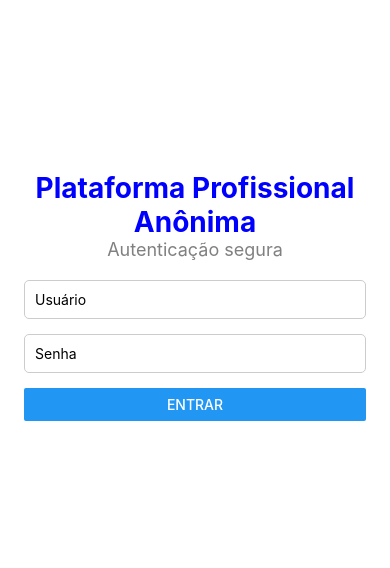
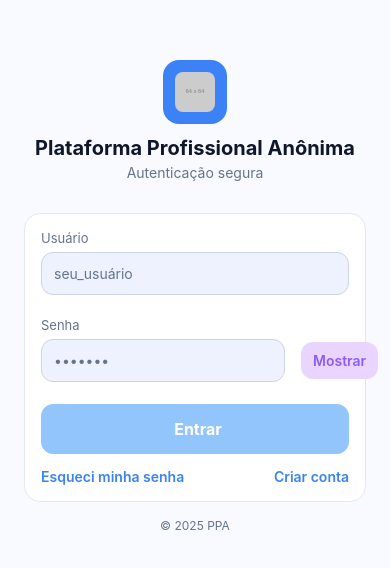
Before and after one commit to helosantosdesousa/helosantosdesousa-Plataforma-Profissional-Anonima-React, a React Native app: screen /LoginPage in a window 390 px wide. Shown: the part 126-694 px from the top of the page. Built offline with nearby package versions, Linux system fonts and the light colour scheme.

Commit message:
refactor - enhance UI and improve login functionality

```diff
--- a/App.tsx
+++ b/App.tsx
@@ -1,6 +1,6 @@
 import React from "react";
-import { StyleSheet } from "react-native";
-import { NavigationContainer } from "@react-navigation/native";
+import { StyleSheet, StatusBar, Platform } from "react-native";
+import { NavigationContainer, DefaultTheme, Theme } from "@react-navigation/native";
 import { createNativeStackNavigator } from "@react-navigation/native-stack";
 import { GestureHandlerRootView } from "react-native-gesture-handler";
 
@@ -18,17 +18,51 @@ export type RootStackParamList = {
   PerfilPage: { nome?: string; bio?: string; habilidades?: string[]; email?: string; empresa?: string };
 };
 
+const PALETTE = {
+  primary: "#3B82F6",
+  background: "#F8FAFF",
+  textOnPrimary: "#FFFFFF",
+};
+
+const AppTheme: Theme = {
+  ...DefaultTheme,
+  colors: {
+    ...DefaultTheme.colors,
+    primary: PALETTE.primary,
+    background: PALETTE.background,
+    card: PALETTE.primary,
+    text: "#111827",
+    border: "#E5E7EB",
+    notification: "#60A5FA",
+  },
+};
+
 const Stack = createNativeStackNavigator<RootStackParamList>();
 
 export default function App() {
   return (
     <GestureHandlerRootView style={styles.container}>
-      <NavigationContainer>
-        <Stack.Navigator initialRouteName="LoginPage">
+      <StatusBar
+        barStyle="light-content"
+        backgroundColor={PALETTE.primary}
+        translucent={false}
+      />
+      <NavigationContainer theme={AppTheme}>
+        <Stack.Navigator
+          initialRouteName="LoginPage"
+          screenOptions={{
+            headerStyle: { backgroundColor: PALETTE.primary },
+            headerTintColor: PALETTE.textOnPrimary,
+            headerTitleStyle: { fontWeight: "700" },
+            headerTitleAlign: "center",
+            contentStyle: { backgroundColor: PALETTE.background },
+            headerLargeTitle: Platform.OS === "ios",
+          }}
+        >
           <Stack.Screen name="LoginPage" component={LoginPage} options={{ headerShown: false }} />
           <Stack.Screen name="FeedPage" component={FeedPage} options={{ title: "Feed" }} />
           <Stack.Screen name="MatchmakingPage" component={MatchmakingPage} options={{ title: "Matchmaking" }} />
-          <Stack.Screen name="ChatPage" component={ChatPage} options={{ title: "Chat"}}/>
+          <Stack.Screen name="ChatPage" component={ChatPage} options={{ title: "Chat" }} />
           <Stack.Screen name="PerfilPage" component={PerfilPage} options={{ title: "Perfil" }} />
         </Stack.Navigator>
       </NavigationContainer>
@@ -37,5 +71,5 @@ export default function App() {
 }
 
 const styles = StyleSheet.create({
-  container: { flex: 1 },
+  container: { flex: 1, backgroundColor: PALETTE.background },
 });
--- a/components/BottomBar.tsx
+++ b/components/BottomBar.tsx
@@ -1,4 +1,5 @@
-import { View, Text, TouchableOpacity, StyleSheet } from "react-native";
+import React from "react";
+import { View, Text, TouchableOpacity, StyleSheet, Platform } from "react-native";
 import { useSafeAreaInsets } from "react-native-safe-area-context";
 import { NativeStackNavigationProp } from "@react-navigation/native-stack";
 import { useNavigation } from "@react-navigation/native";
@@ -14,57 +15,100 @@ export default function BottomBar({ nomeUsuario, onReloadFeed }: BottomBarProps)
   const navigation = useNavigation<NativeStackNavigationProp<RootStackParamList>>();
 
   return (
-    <View style={[styles.bottomBar, { paddingBottom: insets.bottom }]}>
+    <View style={[styles.wrapper, { paddingBottom: Math.max(insets.bottom, 8) }]}>
+      <View style={styles.bottomBar}>
         <TouchableOpacity
-        style={[styles.bottomButton, { backgroundColor: "blue" }]}
+          activeOpacity={0.85}
+          style={[styles.bottomButton, styles.btnBlue]}
           onPress={onReloadFeed || (() => navigation.navigate("FeedPage", { nome: nomeUsuario }))}
         >
           <Text style={styles.bottomButtonText}>Feed</Text>
         </TouchableOpacity>
 
         <TouchableOpacity
-        style={[styles.bottomButton, { backgroundColor: "green" }]}
+          activeOpacity={0.85}
+          style={[styles.bottomButton, styles.btnGreen]}
           onPress={() => navigation.navigate("MatchmakingPage", { nomeUsuario })}
         >
           <Text style={styles.bottomButtonText}>Match</Text>
         </TouchableOpacity>
 
         <TouchableOpacity
-        style={[styles.bottomButton, { backgroundColor: "purple" }]}
+          activeOpacity={0.85}
+          style={[styles.bottomButton, styles.btnPurple]}
           onPress={() => navigation.navigate("ChatPage")}
         >
           <Text style={styles.bottomButtonText}>Chat</Text>
         </TouchableOpacity>
 
         <TouchableOpacity
-        style={[styles.bottomButton, { backgroundColor: "orange" }]}
+          activeOpacity={0.85}
+          style={[styles.bottomButton, styles.btnPink]}
           onPress={() => navigation.navigate("PerfilPage", { nome: nomeUsuario })}
         >
           <Text style={styles.bottomButtonText}>Perfil</Text>
         </TouchableOpacity>
       </View>
+    </View>
   );
 }
 
 const styles = StyleSheet.create({
-  bottomBar: {
+  wrapper: {
     position: "absolute",
-    bottom: 0,
     left: 0,
     right: 0,
+    bottom: 0,
+    backgroundColor: "#fff",
+    ...Platform.select({
+      ios: {
+        shadowColor: "#000",
+        shadowOpacity: 0.12,
+        shadowOffset: { width: 0, height: -2 },
+        shadowRadius: 6,
+      },
+      android: {
+        elevation: 12,
+      },
+    }),
+  },
+  bottomBar: {
     flexDirection: "row",
-    justifyContent: "space-around",
-    paddingVertical: 12,
-    borderTopWidth: 1,
-    borderTopColor: "#ccc",
+    alignItems: "center",
+    justifyContent: "space-between",
+    paddingVertical: 10,
+    paddingHorizontal: 10,
+    borderTopWidth: StyleSheet.hairlineWidth,
+    borderTopColor: "#e5e5e5",
     backgroundColor: "#fff",
   },
   bottomButton: {
     flex: 1,
-    marginHorizontal: 4,
-    paddingVertical: 12,
-    borderRadius: 8,
+    marginHorizontal: 6,
+    paddingVertical: 14,
+    borderRadius: 12,
     alignItems: "center",
+    justifyContent: "center",
+    ...Platform.select({
+      ios: {
+        shadowColor: "#000",
+        shadowOpacity: 0.1,
+        shadowOffset: { width: 0, height: 2 },
+        shadowRadius: 4,
       },
-  bottomButtonText: { color: "#fff", fontWeight: "bold", fontSize: 16 },
+      android: {
+        elevation: 3,
+      },
+    }),
+  },
+
+  btnBlue: { backgroundColor: "#3B82F6" },
+  btnGreen: { backgroundColor: "#10B981" },
+  btnPurple: { backgroundColor: "#8B5CF6" },
+  btnPink: { backgroundColor: "#EC4899" },
+  bottomButtonText: {
+    color: "#fff",
+    fontWeight: "bold",
+    fontSize: 16,
+  },
 });
--- a/pages/LoginPage.tsx
+++ b/pages/LoginPage.tsx
@@ -1,94 +1,315 @@
+// LoginPage.tsx
 import React, { useState } from "react";
-import { View, Text, TextInput, Button, ActivityIndicator, StyleSheet, Alert, Platform } from "react-native";
+import {
+  View,
+  Text,
+  TextInput,
+  TouchableOpacity,
+  ActivityIndicator,
+  StyleSheet,
+  Alert,
+  Platform,
+  KeyboardAvoidingView,
+  Keyboard,
+  Image,
+} from "react-native";
 import { NativeStackNavigationProp } from "@react-navigation/native-stack";
 import { RootStackParamList } from "../App";
 
-type LoginScreenNavigationProp = NativeStackNavigationProp<
-  RootStackParamList,
-  "LoginPage"
->;
+type LoginScreenNavigationProp = NativeStackNavigationProp<RootStackParamList, "LoginPage">;
 
 type Props = {
   navigation: LoginScreenNavigationProp;
+};
+
+const PALETTE = {
+  primary: "#3B82F6",
+  primaryDark: "#2563EB",
+  accent: "#8B5CF6",
+  bg: "#F8FAFF",
+  text: "#0F172A",
+  subtext: "#64748B",
+  inputBg: "#EEF2FF",
+  inputBorder: "#CBD5E1",
+  white: "#FFFFFF",
 };
 
 export default function LoginPage({ navigation }: Props) {
   const [usuario, setUsuario] = useState<string>("");
   const [senha, setSenha] = useState<string>("");
   const [loading, setLoading] = useState<boolean>(false);
+  const [showPassword, setShowPassword] = useState<boolean>(false);
+
+  const isDisabled = !usuario.trim() || !senha.trim();
 
   const handleLogin = async () => {
+    if (isDisabled) return;
     setLoading(true);
-
     await new Promise((resolve) => setTimeout(resolve, 1000));
-
     if (usuario === "admin" && senha === "123") {
       setLoading(false);
       navigation.replace("FeedPage", { nome: usuario });
     } else {
       setLoading(false);
-
+      const msg = "Erro no login: Usuário ou senha inválidos.";
       if (Platform.OS === "web") {
-      window.alert("Erro no login: Usuário ou senha inválidos.");
+        window.alert(msg);
       } else {
         Alert.alert("Erro no login", "Usuário ou senha inválidos.");
       }
     }
   };
 
-
   return (
+    <KeyboardAvoidingView
+      style={{ flex: 1, backgroundColor: PALETTE.bg }}
+      behavior={Platform.OS === "ios" ? "padding" : undefined}
+    >
+      <View style={{ flex: 1 }}>
+        <TouchableOpacity activeOpacity={1} style={StyleSheet.absoluteFill} onPress={Keyboard.dismiss} />
         <View style={styles.container}>
+          <View style={styles.header}>
+            <View style={styles.logo}>
+              <Image
+                source={{ uri: "https://via.placeholder.com/64" }}
+                style={{ width: 40, height: 40, borderRadius: 8 }}
+                resizeMode="cover"
+              />
+            </View>
             <Text style={styles.title}>Plataforma Profissional Anônima</Text>
             <Text style={styles.subtitle}>Autenticação segura</Text>
+          </View>
 
+          <View style={styles.card}>
+            <View style={styles.inputWrapper}>
+              <Text style={styles.inputLabel}>Usuário</Text>
               <TextInput
                 style={styles.input}
-        placeholder="Usuário"
+                placeholder="seu_usuário"
+                placeholderTextColor={PALETTE.subtext}
                 value={usuario}
                 onChangeText={setUsuario}
+                autoCapitalize="none"
+                autoCorrect={false}
+                returnKeyType="next"
+                accessibilityLabel="Campo de usuário"
               />
+            </View>
+
+            <View style={styles.inputWrapper}>
+              <Text style={styles.inputLabel}>Senha</Text>
+              <View style={styles.passwordRow}>
                 <TextInput
-        style={styles.input}
-        placeholder="Senha"
-        secureTextEntry
+                  style={[styles.input, { flex: 1, marginBottom: 0 }]}
+                  placeholder="•••••••"
+                  placeholderTextColor={PALETTE.subtext}
+                  secureTextEntry={!showPassword}
                   value={senha}
                   onChangeText={setSenha}
+                  autoCapitalize="none"
+                  returnKeyType="done"
+                  onSubmitEditing={handleLogin}
+                  accessibilityLabel="Campo de senha"
                 />
+                <TouchableOpacity
+                  onPress={() => setShowPassword((s) => !s)}
+                  style={styles.showBtn}
+                  activeOpacity={0.8}
+                  accessibilityRole="button"
+                  accessibilityLabel={showPassword ? "Ocultar senha" : "Mostrar senha"}
+                >
+                  <Text style={styles.showBtnText}>{showPassword ? "Ocultar" : "Mostrar"}</Text>
+                </TouchableOpacity>
+              </View>
+            </View>
 
             {loading ? (
-        <ActivityIndicator size="large" color="#0000ff" />
+              <View style={styles.loginBtnDisabled}>
+                <ActivityIndicator size="small" color={PALETTE.white} />
+                <Text style={styles.loginBtnText}>Entrando...</Text>
+              </View>
             ) : (
-        <Button title="Entrar" onPress={handleLogin} />
+              <TouchableOpacity
+                onPress={handleLogin}
+                disabled={isDisabled}
+                activeOpacity={0.9}
+                style={[styles.loginBtn, isDisabled && styles.loginBtnOff]}
+                accessibilityRole="button"
+                accessibilityLabel="Entrar"
+              >
+                <Text style={styles.loginBtnText}>Entrar</Text>
+              </TouchableOpacity>
             )}
+
+            <View style={styles.footerLinks}>
+              <TouchableOpacity activeOpacity={0.8}>
+                <Text style={styles.linkText}>Esqueci minha senha</Text>
+              </TouchableOpacity>
+              <TouchableOpacity activeOpacity={0.8}>
+                <Text style={styles.linkText}>Criar conta</Text>
+              </TouchableOpacity>
             </View>
+          </View>
+
+          <Text style={styles.footnote}>© {new Date().getFullYear()} PPA</Text>
+        </View>
+      </View>
+    </KeyboardAvoidingView>
   );
 }
 
 const styles = StyleSheet.create({
   container: {
     flex: 1,
+    paddingHorizontal: 24,
+    alignItems: "center",
     justifyContent: "center",
-    padding: 24,
-    backgroundColor: "#fff",
+  },
+  header: {
+    alignItems: "center",
+    marginBottom: 16,
+  },
+  logo: {
+    width: 64,
+    height: 64,
+    borderRadius: 16,
+    alignItems: "center",
+    justifyContent: "center",
+    marginBottom: 12,
+    backgroundColor: PALETTE.primary,
+    ...Platform.select({
+      ios: {
+        shadowColor: "#000",
+        shadowOpacity: 0.15,
+        shadowOffset: { width: 0, height: 4 },
+        shadowRadius: 8,
+      },
+      android: {
+        elevation: 4,
+      },
+    }),
   },
   title: {
-    fontSize: 28,
+    fontSize: 20,
     fontWeight: "bold",
-    color: "blue",
+    color: PALETTE.text,
     textAlign: "center",
   },
   subtitle: {
-    fontSize: 18,
-    color: "gray",
+    fontSize: 14,
+    color: PALETTE.subtext,
     textAlign: "center",
-    marginBottom: 20,
+    marginTop: 4,
+  },
+  card: {
+    width: "100%",
+    marginTop: 16,
+    padding: 16,
+    borderRadius: 16,
+    backgroundColor: PALETTE.white,
+    borderWidth: StyleSheet.hairlineWidth,
+    borderColor: "#E2E8F0",
+    ...Platform.select({
+      ios: {
+        shadowColor: "#000",
+        shadowOpacity: 0.12,
+        shadowOffset: { width: 0, height: 8 },
+        shadowRadius: 12,
+      },
+      android: {
+        elevation: 6,
+      },
+    }),
+  },
+  inputWrapper: {
+    marginBottom: 14,
+  },
+  inputLabel: {
+    marginBottom: 6,
+    color: PALETTE.subtext,
+    fontSize: 13,
   },
   input: {
     borderWidth: 1,
-    borderColor: "#ccc",
-    padding: 10,
-    borderRadius: 5,
-    marginBottom: 15,
+    borderColor: PALETTE.inputBorder,
+    backgroundColor: PALETTE.inputBg,
+    paddingVertical: 12,
+    paddingHorizontal: 12,
+    borderRadius: 12,
+    color: PALETTE.text,
+    marginBottom: 8,
+  },
+  passwordRow: {
+    flexDirection: "row",
+    alignItems: "center",
+    gap: 8,
+  },
+  showBtn: {
+    marginLeft: 8,
+    paddingHorizontal: 12,
+    paddingVertical: 10,
+    borderRadius: 12,
+    backgroundColor: "#E9D5FF",
+  },
+  showBtnText: {
+    color: PALETTE.accent,
+    fontWeight: "600",
+  },
+  loginBtn: {
+    marginTop: 8,
+    paddingVertical: 14,
+    borderRadius: 12,
+    alignItems: "center",
+    justifyContent: "center",
+    backgroundColor: PALETTE.primary,
+    borderWidth: 1,
+    borderColor: PALETTE.primaryDark,
+    ...Platform.select({
+      ios: {
+        shadowColor: "#000",
+        shadowOpacity: 0.18,
+        shadowOffset: { width: 0, height: 6 },
+        shadowRadius: 10,
+      },
+      android: {
+        elevation: 3,
+      },
+    }),
+  },
+  loginBtnOff: {
+    backgroundColor: "#93C5FD",
+    borderColor: "#93C5FD",
+  },
+  loginBtnDisabled: {
+    marginTop: 8,
+    paddingVertical: 14,
+    borderRadius: 12,
+    alignItems: "center",
+    justifyContent: "center",
+    backgroundColor: PALETTE.primary,
+    borderWidth: 1,
+    borderColor: PALETTE.primaryDark,
+    flexDirection: "row",
+    gap: 8,
+  },
+  loginBtnText: {
+    color: PALETTE.white,
+    fontWeight: "bold",
+    fontSize: 16,
+    marginLeft: 6,
+  },
+  footerLinks: {
+    marginTop: 14,
+    flexDirection: "row",
+    justifyContent: "space-between",
+  },
+  linkText: {
+    color: PALETTE.primary,
+    fontWeight: "600",
+  },
+  footnote: {
+    marginTop: 16,
+    color: PALETTE.subtext,
+    fontSize: 12,
   },
 });
--- a/pages/MatchmakingPage.tsx
+++ b/pages/MatchmakingPage.tsx
@@ -1,9 +1,9 @@
 import React, { useState, useRef } from "react";
-import { View, Text, StyleSheet, TouchableOpacity, Animated, Dimensions } from "react-native";
+import { View, Text, StyleSheet, TouchableOpacity, Animated, Dimensions, Platform } from "react-native";
 import { useRoute, RouteProp } from "@react-navigation/native";
 import { RootStackParamList } from "../App";
 import BottomBar from "../components/BottomBar";
-import { PanGestureHandler } from "react-native-gesture-handler";
+import { PanGestureHandler, State } from "react-native-gesture-handler";
 
 type MatchmakingPageRouteProp = RouteProp<RootStackParamList, "MatchmakingPage">;
 
@@ -21,6 +21,16 @@ const perfis: Perfil[] = [
 
 const SCREEN_WIDTH = Dimensions.get("window").width;
 
+const PALETTE = {
+  bg: "#F8FAFF",
+  card: "#FFFFFF",
+  border: "#E2E8F0",
+  text: "#0F172A",
+  sub: "#475569",
+  accept: "#10B981",
+  reject: "#EF4444",
+};
+
 export default function MatchmakingPage() {
   const route = useRoute<MatchmakingPageRouteProp>();
   const nomeUsuario = route.params?.nomeUsuario || "Usuário Exemplo";
@@ -34,15 +44,10 @@ export default function MatchmakingPage() {
     outputRange: ["-15deg", "0deg", "15deg"],
   });
 
-  const backgroundColor = translateX.interpolate({
-    inputRange: [-SCREEN_WIDTH / 2, 0, SCREEN_WIDTH / 2],
-    outputRange: ["#ccffcc", "#fff", "#ffcccc"],
-  });
-
   const perfilAtual = perfis[index];
 
   const proximoPerfil = () => {
-    if (index + 1 < perfis.length) setIndex(index + 1);
+    if (index + 1 < perfis.length) setIndex((i) => i + 1);
     else setAcabou(true);
     translateX.setValue(0);
   };
@@ -51,22 +56,21 @@ export default function MatchmakingPage() {
     const value = toRight ? SCREEN_WIDTH : -SCREEN_WIDTH;
     Animated.timing(translateX, {
       toValue: value,
-      duration: 200,
+      duration: 220,
       useNativeDriver: false,
     }).start(proximoPerfil);
   };
 
-  const onGestureEvent = Animated.event(
-    [{ nativeEvent: { translationX: translateX } }],
-    { useNativeDriver: false }
-  );
+  const onGestureEvent = Animated.event([{ nativeEvent: { translationX: translateX } }], {
+    useNativeDriver: false,
+  });
 
   const onHandlerStateChange = (event: any) => {
     const { translationX, state } = event.nativeEvent;
-    if (state === 5) { // END
+    if (state === State.END) {
       if (translationX > SCREEN_WIDTH * 0.25) swipePerfil(true);
       else if (translationX < -SCREEN_WIDTH * 0.25) swipePerfil(false);
-      else Animated.spring(translateX, { toValue: 0, useNativeDriver: false }).start();
+      else Animated.spring(translateX, { toValue: 0, useNativeDriver: false, bounciness: 8 }).start();
     }
   };
 
@@ -85,27 +89,27 @@ export default function MatchmakingPage() {
     <View style={styles.container}>
       <View style={styles.content}>
         <PanGestureHandler onGestureEvent={onGestureEvent} onHandlerStateChange={onHandlerStateChange}>
-          <Animated.View
-            style={[styles.card, { transform: [{ translateX }, { rotate }], backgroundColor }]}
-          >
+          <Animated.View style={[styles.card, { transform: [{ translateX }, { rotate }] }]}>
             <Text style={styles.nome}>{perfilAtual.nome}</Text>
-            <Text style={styles.label}>Bio:</Text>
-            <Text>{perfilAtual.bio}</Text>
-            <Text style={styles.label}>Habilidades:</Text>
-            <Text>{perfilAtual.habilidades.join(", ")}</Text>
+            <Text style={styles.label}>Bio</Text>
+            <Text style={styles.text}>{perfilAtual.bio}</Text>
+            <Text style={[styles.label, { marginTop: 12 }]}>Habilidades</Text>
+            <Text style={styles.text}>{perfilAtual.habilidades.join(", ")}</Text>
           </Animated.View>
         </PanGestureHandler>
 
         <View style={styles.buttonRow}>
           <TouchableOpacity
-            style={[styles.button, { backgroundColor: "green" }]}
-            onPress={() => swipePerfil(false)}
+            style={[styles.button, { backgroundColor: PALETTE.accept }]}
+            activeOpacity={0.9}
+            onPress={() => swipePerfil(true)}
           >
             <Text style={styles.buttonText}>Aceitar</Text>
           </TouchableOpacity>
           <TouchableOpacity
-            style={[styles.button, { backgroundColor: "red" }]}
-            onPress={() => swipePerfil(true)}
+            style={[styles.button, { backgroundColor: PALETTE.reject }]}
+            activeOpacity={0.9}
+            onPress={() => swipePerfil(false)}
           >
             <Text style={styles.buttonText}>Recusar</Text>
           </TouchableOpacity>
@@ -117,19 +121,50 @@ export default function MatchmakingPage() {
 }
 
 const styles = StyleSheet.create({
-  container: { flex: 1, backgroundColor: "#fff" },
+  container: { flex: 1, backgroundColor: PALETTE.bg },
   content: { flex: 1, justifyContent: "center", alignItems: "center", padding: 16 },
   card: {
     width: SCREEN_WIDTH - 40,
     padding: 24,
-    borderRadius: 16,
-    elevation: 5,
+    borderRadius: 20,
+    backgroundColor: PALETTE.card,
+    borderWidth: StyleSheet.hairlineWidth,
+    borderColor: PALETTE.border,
     marginBottom: 16,
+    ...Platform.select({
+      ios: {
+        shadowColor: "#000",
+        shadowOpacity: 0.12,
+        shadowOffset: { width: 0, height: 8 },
+        shadowRadius: 12,
+      },
+      android: {
+        elevation: 6,
+      },
+    }),
   },
-  nome: { fontSize: 28, fontWeight: "bold", marginBottom: 16 },
-  label: { fontWeight: "bold", marginTop: 8 },
-  buttonRow: { flexDirection: "row", justifyContent: "space-between", width: SCREEN_WIDTH - 40 },
-  button: { flex: 1, padding: 14, borderRadius: 8, alignItems: "center", marginHorizontal: 6 },
-  buttonText: { color: "#fff", fontSize: 18, fontWeight: "bold" },
-  fimText: { fontSize: 20, textAlign: "center", color: "gray", fontWeight: "bold", marginTop: 20 },
+  nome: { fontSize: 24, fontWeight: "700", color: PALETTE.text, marginBottom: 8 },
+  label: { fontSize: 14, fontWeight: "600", color: PALETTE.sub, marginBottom: 4 },
+  text: { fontSize: 16, color: PALETTE.text, lineHeight: 22 },
+  buttonRow: { flexDirection: "row", justifyContent: "space-between", width: SCREEN_WIDTH - 40, marginTop: 8 },
+  button: {
+    flex: 1,
+    paddingVertical: 14,
+    borderRadius: 12,
+    alignItems: "center",
+    marginHorizontal: 6,
+    ...Platform.select({
+      ios: {
+        shadowColor: "#000",
+        shadowOpacity: 0.1,
+        shadowOffset: { width: 0, height: 4 },
+        shadowRadius: 6,
+      },
+      android: {
+        elevation: 3,
+      },
+    }),
+  },
+  buttonText: { color: "#FFFFFF", fontSize: 16, fontWeight: "700" },
+  fimText: { fontSize: 18, textAlign: "center", color: PALETTE.sub, fontWeight: "700", marginTop: 20, paddingHorizontal: 24 },
 });
```
Lines whose indentation alone changed are shown as unchanged.
